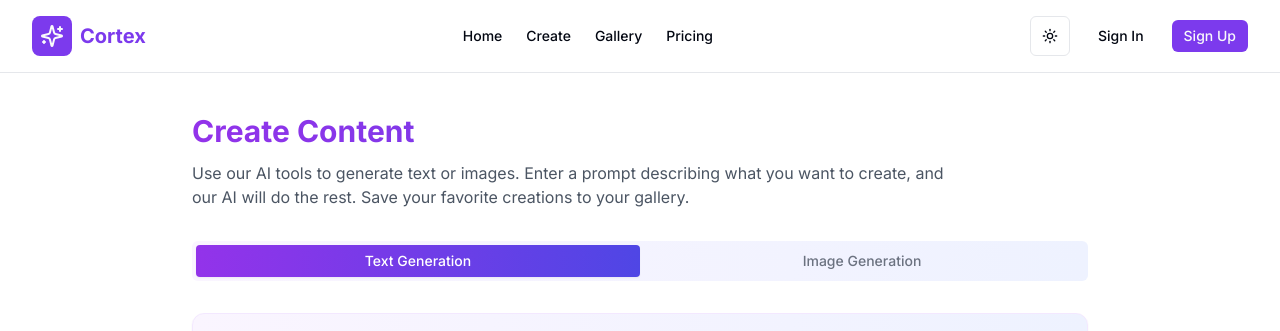
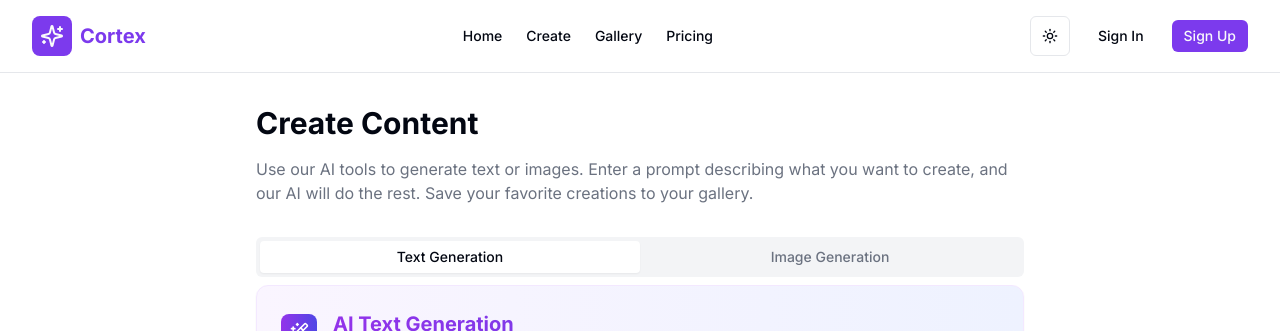
Before and after one commit to CyberTycoon/Qiora, a Next.js app: page /create in a window 1280 px wide. Shown: the top 331 px of the page. Built offline with nearby package versions, Linux system fonts and the light colour scheme; no server answers.

Commit message:
callback fix

```diff
--- a/app/create/page.tsx
+++ b/app/create/page.tsx
@@ -1,35 +1,26 @@
-import { Tabs, TabsContent, TabsList, TabsTrigger } from "@/components/ui/tabs"
-import { UnifiedTextGenerationForm } from "@/components/unified-text-generation-form"
-import { UnifiedImageGenerationForm } from "@/components/unified-image-generation-form"
+"use client";
 
-export default function CreatePage() {
+import { Suspense } from "react";
+import { Tabs, TabsContent, TabsList, TabsTrigger } from "@/components/ui/tabs";
+import { UnifiedTextGenerationForm } from "@/components/unified-text-generation-form";
+import { UnifiedImageGenerationForm } from "@/components/unified-image-generation-form";
+
+// Create a component to handle the search params
+function CreatePageContent() {
   return (
-    <div className="container py-10">
-      <div className="max-w-4xl mx-auto">
-        <div className="mb-8">
-          <h1 className="text-3xl font-bold mb-3 bg-gradient-to-r from-purple-600 to-indigo-600 bg-clip-text text-transparent">
-            Create Content
-          </h1>
-          <p className="text-gray-600 max-w-3xl">
+    <div className="container py-8">
+      <div className="max-w-3xl mx-auto">
+        <div className="space-y-4">
+          <h1 className="text-3xl font-bold">Create Content</h1>
+          <p className="text-muted-foreground">
             Use our AI tools to generate text or images. Enter a prompt describing what you want to create, and our AI
             will do the rest. Save your favorite creations to your gallery.
           </p>
         </div>
-
-        <Tabs defaultValue="text" className="max-w-4xl">
-          <TabsList className="grid w-full grid-cols-2 mb-8 bg-gradient-to-r from-purple-50 to-indigo-50 p-1">
-            <TabsTrigger
-              value="text"
-              className="data-[state=active]:bg-gradient-to-r data-[state=active]:from-purple-600 data-[state=active]:to-indigo-600 data-[state=active]:text-white transition-all duration-300"
-            >
-              Text Generation
-            </TabsTrigger>
-            <TabsTrigger
-              value="image"
-              className="data-[state=active]:bg-gradient-to-r data-[state=active]:from-indigo-600 data-[state=active]:to-purple-600 data-[state=active]:text-white transition-all duration-300"
-            >
-              Image Generation
-            </TabsTrigger>
+        <Tabs defaultValue="text" className="mt-8">
+          <TabsList className="grid grid-cols-2">
+            <TabsTrigger value="text">Text Generation</TabsTrigger>
+            <TabsTrigger value="image">Image Generation</TabsTrigger>
           </TabsList>
           <TabsContent value="text">
             <UnifiedTextGenerationForm />
@@ -40,5 +31,14 @@ export default function CreatePage() {
         </Tabs>
       </div>
     </div>
-  )
+  );
 }
+
+// Main component with Suspense boundary
+export default function CreatePage() {
+  return (
+    <Suspense fallback={<div className="container py-8">Loading...</div>}>
+      <CreatePageContent />
+    </Suspense>
+  );
+}
```
